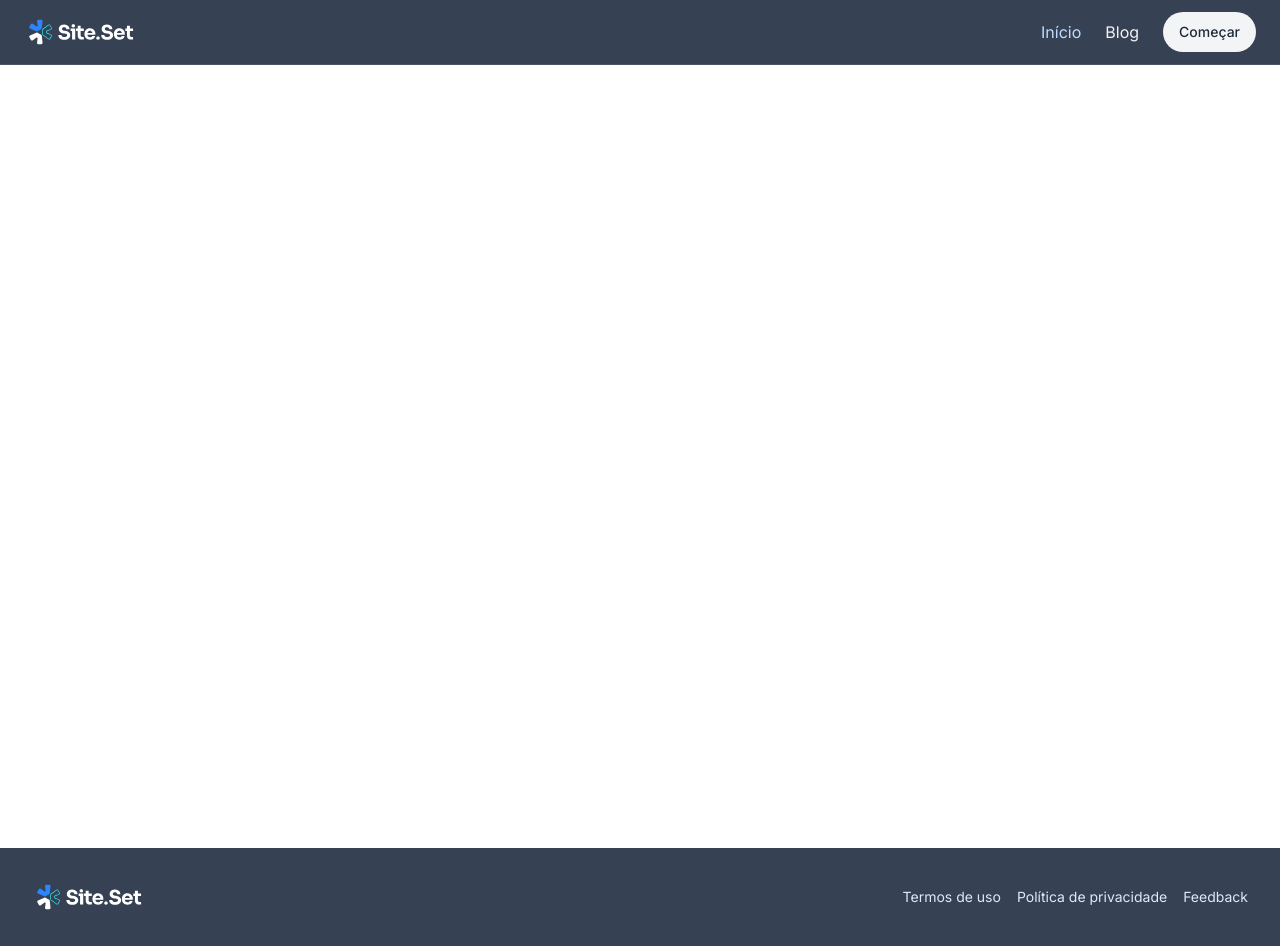
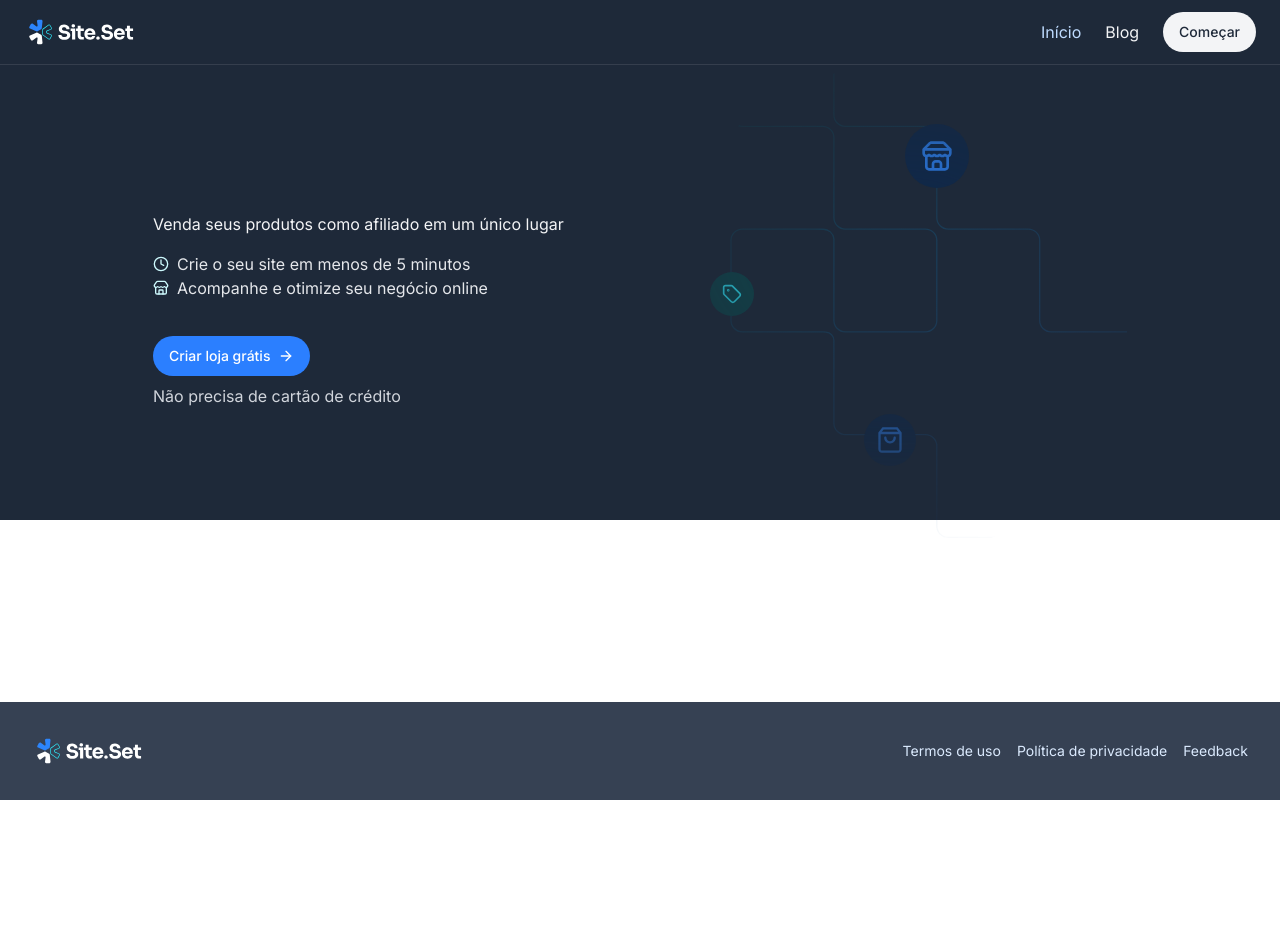
Before and after one commit to fernandakagami/site-blog, a Next.js app: page / in a window 1280 px wide. After the commit the page ends 800 px from the top, so only its background shows below. Built offline with nearby package versions, Linux system fonts and the light colour scheme.

Commit message:
Add hero-section

```diff
--- a/src/components/header/header.tsx
+++ b/src/components/header/header.tsx
@@ -5,7 +5,7 @@ import { Logo } from '../logo';
 
 export const Header = () => {
   return (
-    <header className="fixed top-0 z-50 w-full border-b border-white/10 bg-gray-700 backdrop-blur supports-backdrop-filters:bg-background/60">
+    <header className="fixed top-0 z-50 w-full border-b border-white/10 bg-gray-800 backdrop-blur supports-backdrop-filters:bg-background/60">
       <div className="mx-auto max-w-7xl px-4 sm:px-6 ls:px-80">
         <div className="flex h-16 items-center justify-between">
           <Logo />
--- /dev/null
+++ b/src/components/hero-section/hero-section.tsx
@@ -0,0 +1,59 @@
+import { ArrowRight, Clock, Store } from 'lucide-react';
+import Image from 'next/image';
+import Link from 'next/link';
+import { Button } from '../ui/button';
+
+export const HeroSection = () => {
+  return (
+    <section className="container relative flex items-center justify-center mt-16">
+      <div className="grid grid-cols-1 md:grid-cols-2 gap-8 min-h-80 md:h-114 items-center">
+        <div className="flex flex-col items-center justify-center gap-4 md:items-start lg:items-start">
+          <h1 className="text-gray-100 text-heading-hg">
+            Venda seus produtos como afiliado em um único lugar
+          </h1>
+
+          <div className="flex flex-col items-center justify-center gap-4 md:items-start lg:items-start">
+            <div>
+              <div className="flex items-center gap-2">
+                <Clock className="text-cyan-100 h-4 w-4" />
+                <span className="text-gray-200">
+                  Crie o seu site em menos de 5 minutos
+                </span>
+              </div>
+
+              <div className="flex items-center gap-2">
+                <Store className="text-cyan-100 h-4 w-4" />
+                <span className="text-gray-200">
+                  Acompanhe e otimize seu negócio online
+                </span>
+              </div>
+            </div>
+
+            <div className="text-white flex flex-col gap-2 mt-5 items-center md:items-start ls:items-start">
+              <Button className="rounded-full w-fit bg-blue-500" asChild>
+                <Link href="/criar-loja">
+                  Criar loja grátis
+                  <ArrowRight />
+                </Link>
+              </Button>
+
+              <p className="text-gray-300 text-body-xs">
+                Não precisa de cartão de crédito
+              </p>
+            </div>
+          </div>
+        </div>
+
+        <div className="relative h-80 hidden md:h-full order-first md:order-last items-center justify-center md:flex lg:flex">
+          <Image
+            src="/hero-section.svg"
+            alt="Ilustração com ícones de store, tag e sacola"
+            width={200}
+            height={400}
+            className="h-full w-auto object-contain"
+          />
+        </div>
+      </div>
+    </section>
+  );
+};
--- /dev/null
+++ b/src/components/hero-section/index.ts
@@ -0,0 +1 @@
+export * from './hero-section';
--- a/src/pages/index.tsx
+++ b/src/pages/index.tsx
@@ -1,20 +1,11 @@
-import { Geist, Geist_Mono } from 'next/font/google';
-
-const geistSans = Geist({
-  variable: '--font-geist-sans',
-  subsets: ['latin'],
-});
-
-const geistMono = Geist_Mono({
-  variable: '--font-geist-mono',
-  subsets: ['latin'],
-});
+import { HeroSection } from '@/components/hero-section';
 
 export default function Home() {
   return (
-    <div
-      className={`${geistSans.variable} ${geistMono.variable} grid grid-rows-[20px_1fr_20px] items-center justify-items-center min-h-screen p-8 pb-20 gap-16 sm:p-20 font-[family-name:var(--font-geist-sans)]`}
-    >
-    </div>
+    <>
+      <article className="flex flex-col bg-gray-800">
+        <HeroSection />
+      </article>
+    </>
   );
 }
```
Also changed, not shown: public/hero-section.svg (added).
